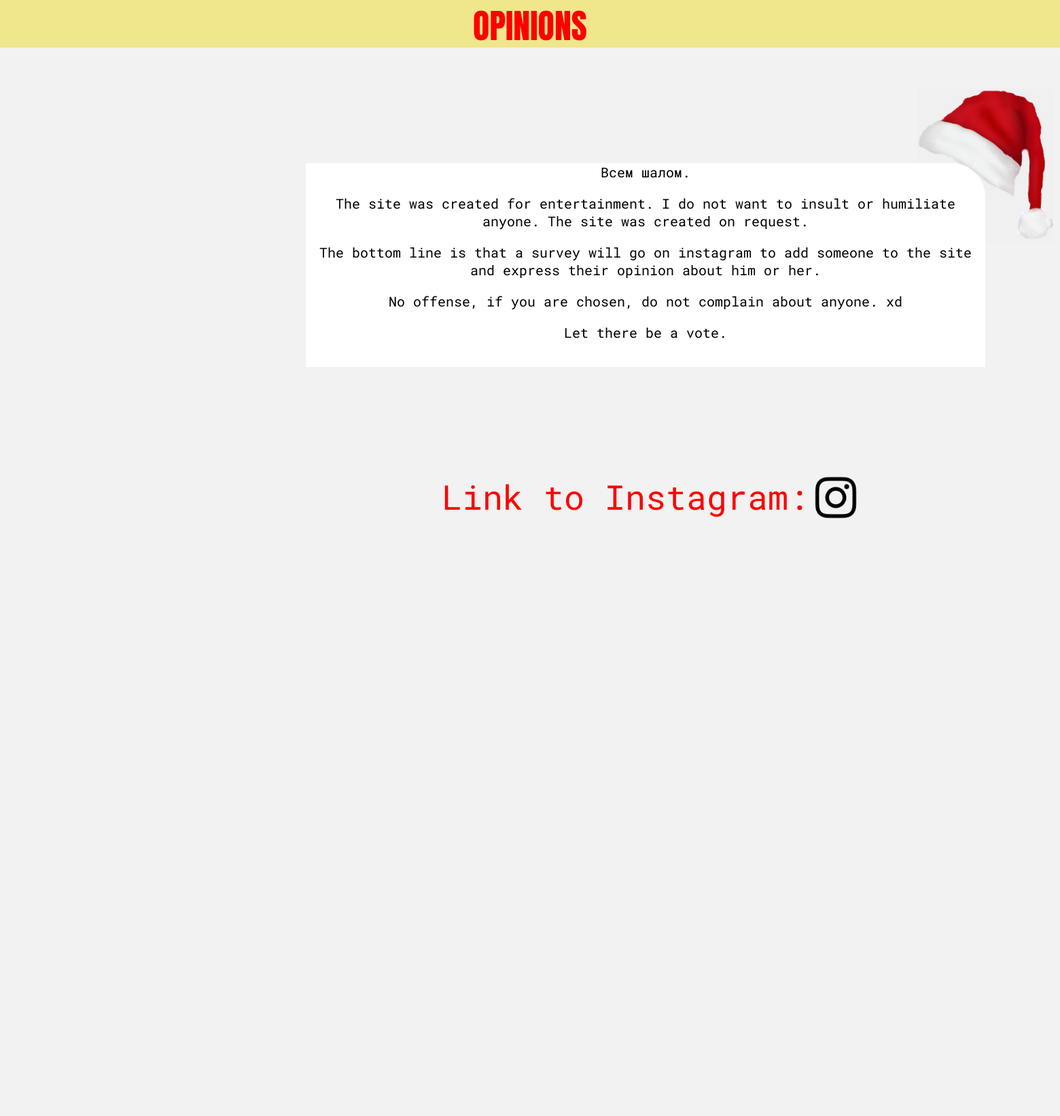
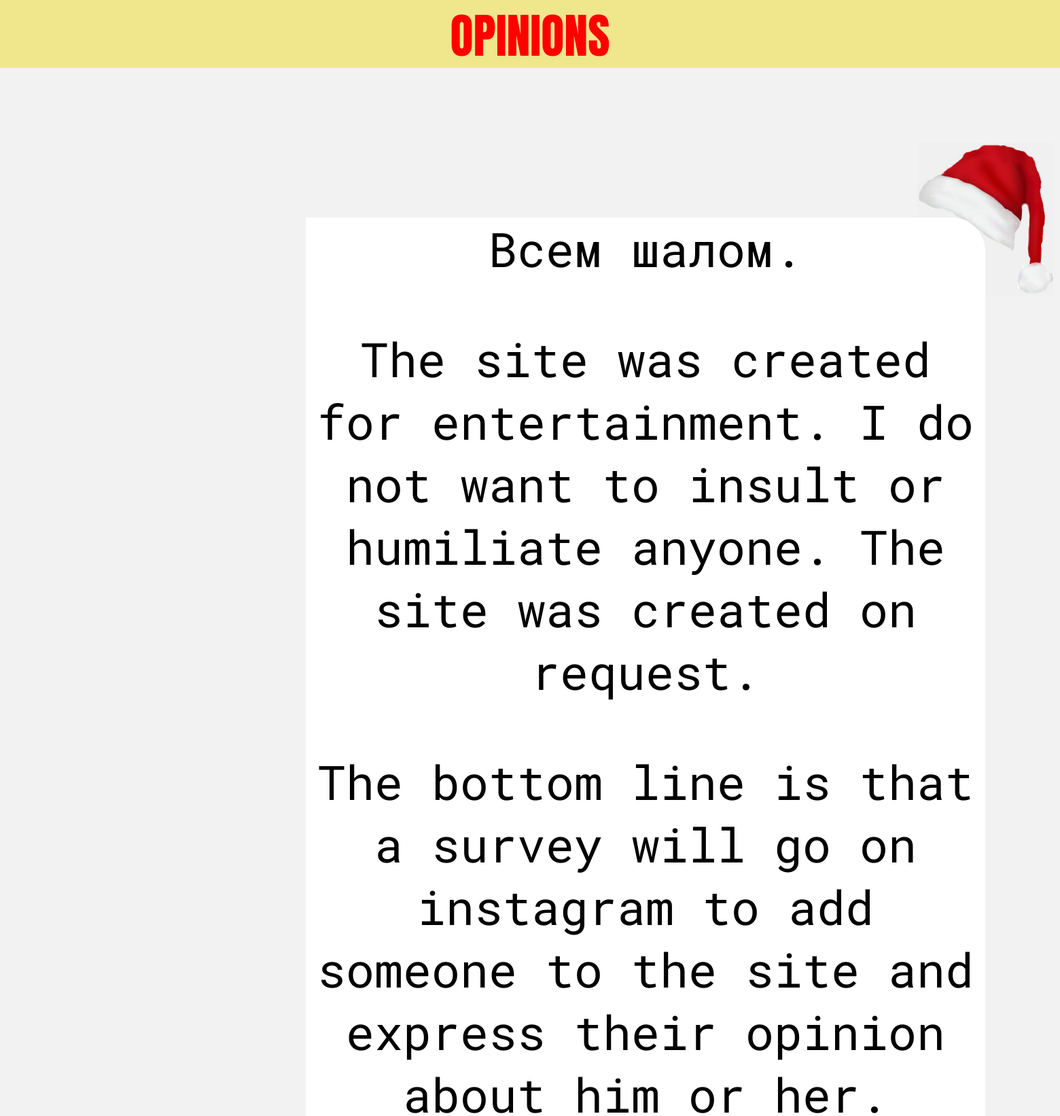
Before and after one commit to TheBitterTruthOfTheGymnasium/Bitter-Trurth-of-Gymnasium, a PHP site: page / in a window 1560 px wide. Shown: the top 1642 px of the page at 68% size. Before the commit the page ends 763 px from the top, so only its background shows below. Run offline with PHP 8.4, Linux system fonts and the light colour scheme.

Commit message:
Update style.css

```diff
--- a/style.css
+++ b/style.css
@@ -1,12 +1,3 @@
-@media screen and (max-width: 1280px) {
-    div.header {width: 1200px;}
-       }
-@media screen and (max-width: 1280px) {
-    div.content  {left:55px;}
-       }
-@media screen and (max-width: 1280px) {
-    div.hat  {bottom:0px;}
-       }
 
 @font-face {
     font-family: Anton-Regular;
@@ -31,47 +22,48 @@ body{
 margin: 0px;
 padding: 0px;
 font-family: Anton-Regular;
-font-size: 50px;
+font-size: 70px;
 text-align: center;
 background-color: #F2F2F2;
+
 }
 
 .header{
-
+    position: relative;
     width: 100%;
-    height: 70px;
+    height: 100px;
     background-color:khaki;
     color: red;
 
 }
 
 .content{
-   position:relative;
+
     border-top-right-radius: 50px;
-    position:relative;
+    position: relative;
     width: 1000px;
     top: 150px;
-    height: 300px;
+    height: 1900px;
     left: 450px;
     right: 500px;
     background-color: white;
 }
 p{
     font-family: RobotoMono-VariableFont_wght;
-    font-size: 20px;
+    font-size: 70px;
 
 }
 .instagram{
     font-family: RobotoMono-VariableFont_wght;
-  position: absolute;
-    left: 650px;
-    top:650px;
+    position: relative;
+    top:120px;
+    left: 30px;
 
 }
 .insta{
     width: 100px;
     height: 100px;
-   position: relative;
+    position: relative;
     right: 40px;
     bottom: -32px;
 }
@@ -82,7 +74,7 @@ a{
 .hat{
     position: absolute;
     z-index: 0;
-    top: 130px;
+    top: 210px;
     left: 1350px;
    width: 200px;
 }
```
